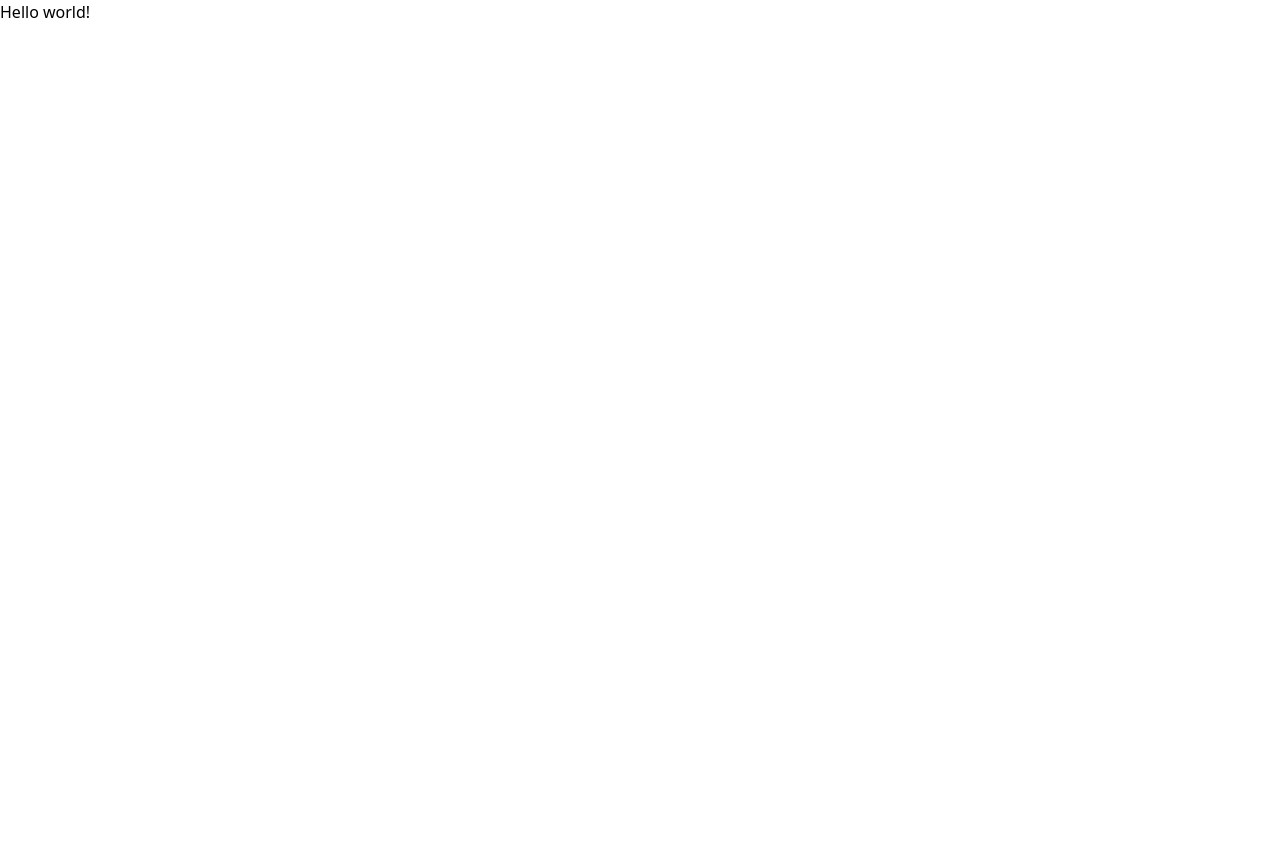
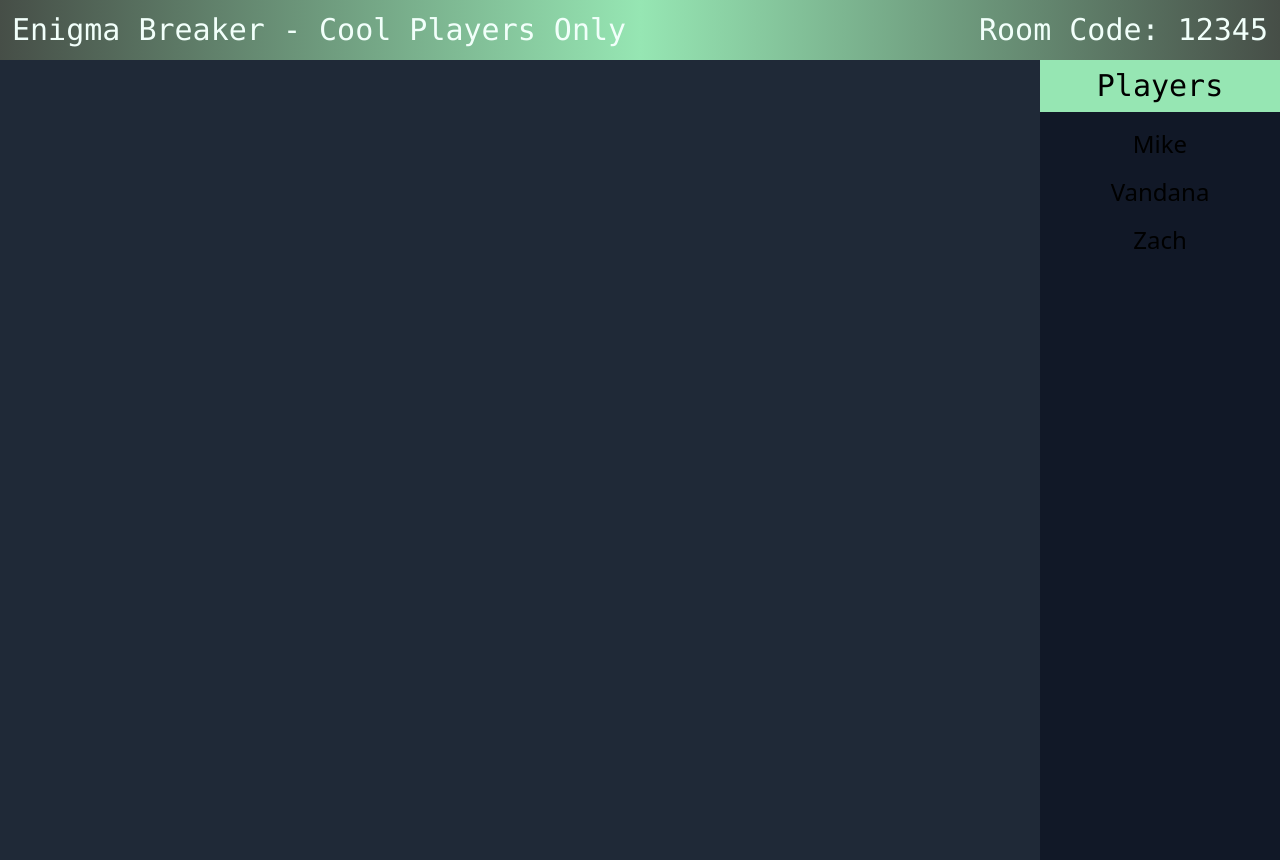
Before and after one commit to PlaThyme/PlaThyme, a React (Create React App) app in the folder client/: page / in a window 1280 px wide. Before the commit the page ends 800 px from the top, so only its background shows below. Built offline with nearby package versions, Linux system fonts and the light colour scheme.

Commit message:
Some initial things.

```diff
--- a/client/src/App.js
+++ b/client/src/App.js
@@ -1,9 +1,18 @@
 import './App.css';
+import GameRoom from './components/GameRoom';
+
+
+const gameInfo = {
+  name: "Enigma Breaker",
+  roomName: "Cool Players Only",
+  roomCode: "12345"
+}
+const playerInfo = ["Mike", "Vandana", "Zach"]
 
 function App() {
   return (
     <div className="App">
-      <h1>Hello world!</h1>
+      <GameRoom gameInfo={gameInfo} playerInfo={playerInfo}/>
     </div>
   );
 }
--- /dev/null
+++ b/client/src/components/GameRoom.js
@@ -0,0 +1,22 @@
+import PlayerList from "./PlayerList"
+
+const GameRoom = ({gameInfo, playerInfo}) => {
+    return (
+        <div>
+            <nav className="flex bg-gradient-to-r from-thyme-darkest via-thyme to-thyme-darkest p-3 justify-between">
+                <h1 className="font-mono inline text-thyme-lightest text-3xl">{gameInfo.name} - {gameInfo.roomName}</h1>
+                <h1 className="font-mono inline text-thyme-lightest text-3xl">Room Code: {gameInfo.roomCode}</h1>
+            </nav>
+            <div className="flex inline">
+                <div className="bg-gray-800 flex-grow h-screen">
+                    {/* Game goes here */}
+                </div>
+                <div className="w-60 bg-gray-900">
+                    <PlayerList players={playerInfo} />
+                </div>
+            </div>
+        </div>
+    )
+}
+
+export default GameRoom
--- /dev/null
+++ b/client/src/components/Player.js
@@ -0,0 +1,8 @@
+const Player = ({name}) => {
+    return (
+        <h1 className="text-2xl text-center m-4 bg-gray-900">
+            {name}
+        </h1>
+    )
+}
+export default Player
--- /dev/null
+++ b/client/src/components/PlayerList.js
@@ -0,0 +1,16 @@
+import Player from "./Player"
+
+const PlayerList = ({players}) => {
+    return (
+        <div>
+            <h1 className="font-mono bg-thyme flex-grow text-center p-2 text-3xl">Players</h1>
+            <div className="bg-gray-900">
+                {players.map((player) => (
+                    <Player name={player}/>
+                ))}
+            </div>
+        </div>
+    )
+}
+
+export default PlayerList
--- a/client/tailwind.config.js
+++ b/client/tailwind.config.js
@@ -2,7 +2,17 @@ module.exports = {
   purge: ['./src/**/*.{js,jsx,ts,tsx}', './public/index.html'],
   darkMode: false, // or 'media' or 'class'
   theme: {
-    extend: {},
+    extend: {
+      colors:{
+        thyme:{
+          lightest:'#F1FFFA',
+          light:'#CCFCCB',
+          DEFAULT:'#96E6B3',
+          dark:'#568259',
+          darkest:'#464E47',
+        }
+      }
+    },
   },
   variants: {
     extend: {},
```
Also changed, not shown: 1 other file (tests, documents, lock files or other folders).
